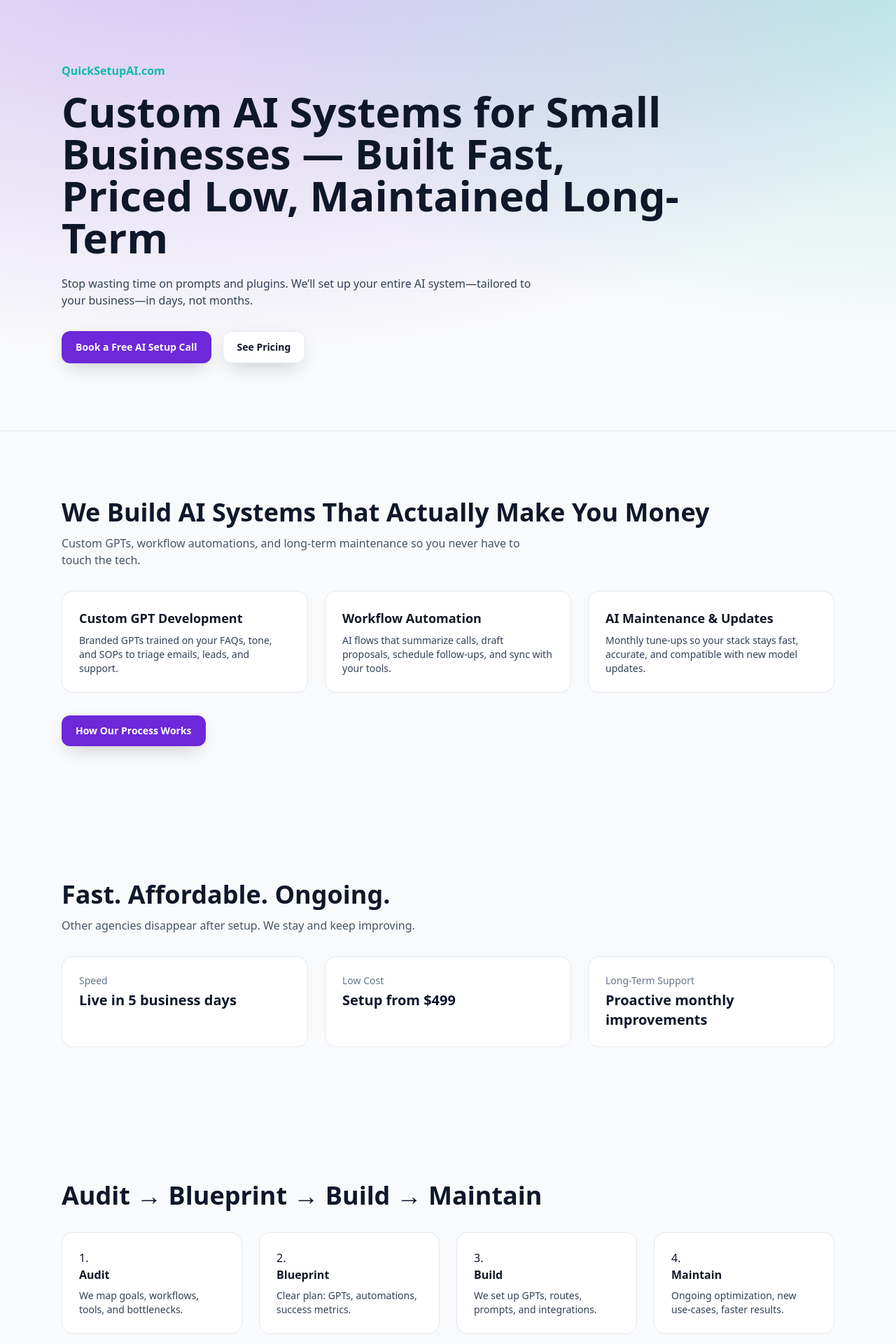
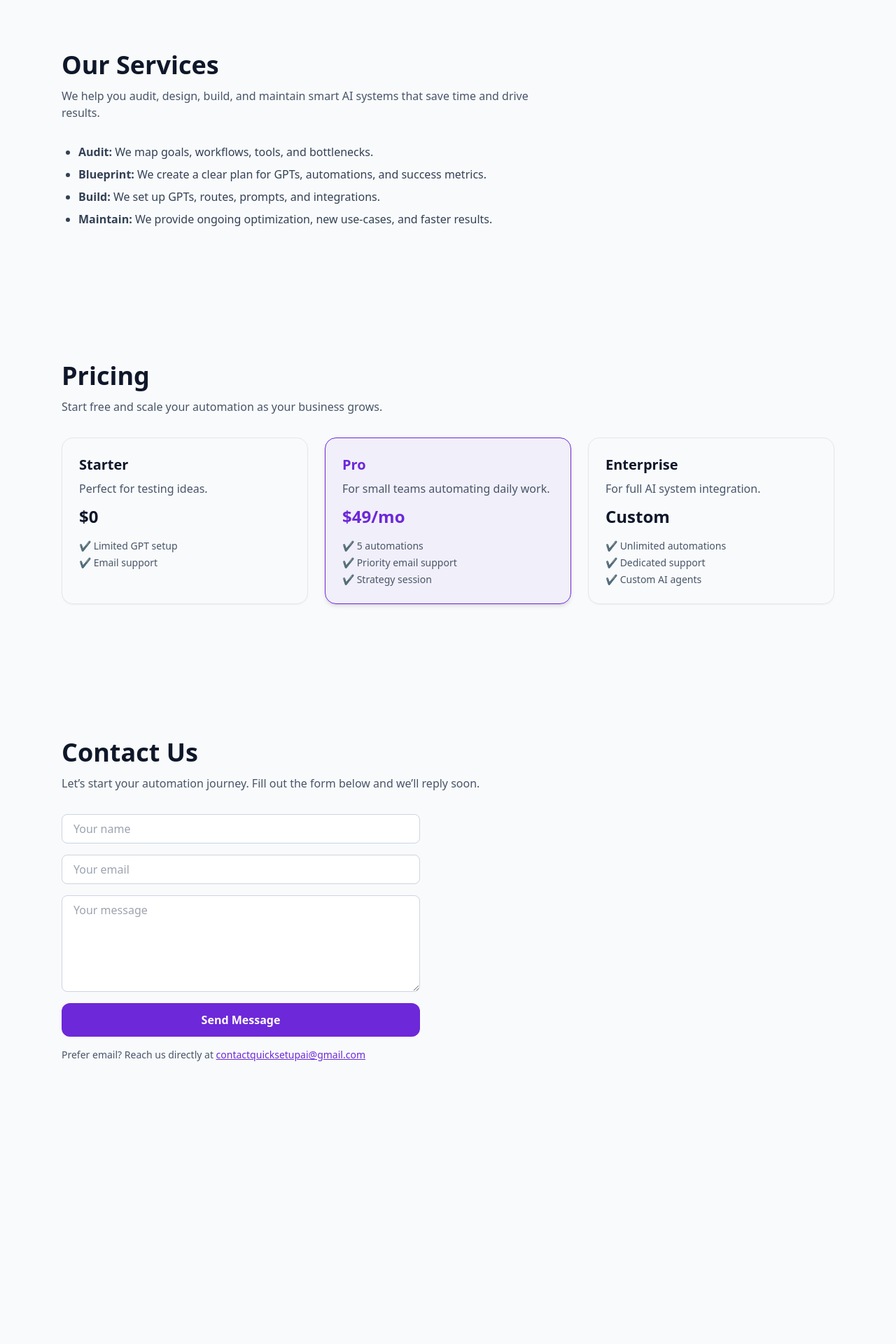
Before and after one commit to morganharris92-dev/quicksetupai, a Next.js app: page / in a window 1280 px wide. Shown: the part 80-2000 px from the top of the page at 70% size. After the commit the page ends 1693 px from the top, so only its background shows below. Built offline with nearby package versions, Linux system fonts and the light colour scheme.

Commit message:
Update page.tsx

```diff
--- a/app/page.tsx
+++ b/app/page.tsx
@@ -1,170 +1,111 @@
-import CTAButton from "@/components/CTAButton";
+// app/page.tsx
 import Section from "@/components/Section";
 
-export default function Home() {
+export default function Page() {
   return (
-    <main>
-      {/* HERO */}
-      <div className="gradient-hero border-b border-slate-200">
-        <div className="mx-auto max-w-6xl px-6 pt-20 pb-16 md:pt-28 md:pb-24">
-          <p className="text-teal font-semibold mb-4">QuickSetupAI.com</p>
-          <h1 className="text-3xl md:text-6xl font-extrabold text-midnight leading-tight max-w-4xl">
-            Custom AI Systems for Small Businesses — Built Fast, Priced Low, Maintained Long-Term
-          </h1>
-          <p className="mt-6 text-slate-700 max-w-2xl">
-            Stop wasting time on prompts and plugins. We’ll set up your entire AI system—tailored to your business—in days, not months.
-          </p>
-          <div className="mt-8 flex flex-wrap gap-4">
-            <CTAButton href="#contact">Book a Free AI Setup Call</CTAButton>
-            <CTAButton href="#pricing" variant="secondary">See Pricing</CTAButton>
-          </div>
-        </div>
-      </div>
-
-      {/* WHAT WE DO (SERVICES) */}
+    <>
+      {/* --- SERVICES --- */}
       <Section
         id="services"
-        title="We Build AI Systems That Actually Make You Money"
-        subtitle="Custom GPTs, workflow automations, and long-term maintenance so you never have to touch the tech."
+        title="Our Services"
+        subtitle="We help you audit, design, build, and maintain smart AI systems that save time and drive results."
+      >
+        <ul className="list-disc ml-6 space-y-2 text-slate-700">
+          <li><strong>Audit:</strong> We map goals, workflows, tools, and bottlenecks.</li>
+          <li><strong>Blueprint:</strong> We create a clear plan for GPTs, automations, and success metrics.</li>
+          <li><strong>Build:</strong> We set up GPTs, routes, prompts, and integrations.</li>
+          <li><strong>Maintain:</strong> We provide ongoing optimization, new use-cases, and faster results.</li>
+        </ul>
+      </Section>
+
+      {/* --- PRICING --- */}
+      <Section
+        id="pricing"
+        title="Pricing"
+        subtitle="Start free and scale your automation as your business grows."
       >
         <div className="grid md:grid-cols-3 gap-6">
-          <div className="rounded-2xl bg-white p-6 border border-slate-200">
-            <h3 className="font-semibold text-lg">Custom GPT Development</h3>
-            <p className="mt-2 text-sm text-slate-700">Branded GPTs trained on your FAQs, tone, and SOPs to triage emails, leads, and support.</p>
+          <div className="rounded-2xl border border-slate-200 p-6 shadow-sm hover:shadow-md transition">
+            <h3 className="text-xl font-semibold text-midnight mb-2">Starter</h3>
+            <p className="text-slate-600 mb-3">Perfect for testing ideas.</p>
+            <p className="font-bold text-2xl text-midnight mb-4">$0</p>
+            <ul className="text-slate-600 space-y-1 text-sm">
+              <li>✔ Limited GPT setup</li>
+              <li>✔ Email support</li>
+            </ul>
           </div>
-          <div className="rounded-2xl bg-white p-6 border border-slate-200">
-            <h3 className="font-semibold text-lg">Workflow Automation</h3>
-            <p className="mt-2 text-sm text-slate-700">AI flows that summarize calls, draft proposals, schedule follow-ups, and sync with your tools.</p>
+          <div className="rounded-2xl border border-violet p-6 shadow-md bg-violet/5 hover:bg-violet/10 transition">
+            <h3 className="text-xl font-semibold text-violet mb-2">Pro</h3>
+            <p className="text-slate-600 mb-3">For small teams automating daily work.</p>
+            <p className="font-bold text-2xl text-violet mb-4">$49/mo</p>
+            <ul className="text-slate-600 space-y-1 text-sm">
+              <li>✔ 5 automations</li>
+              <li>✔ Priority email support</li>
+              <li>✔ Strategy session</li>
+            </ul>
           </div>
-          <div className="rounded-2xl bg-white p-6 border border-slate-200">
-            <h3 className="font-semibold text-lg">AI Maintenance & Updates</h3>
-            <p className="mt-2 text-sm text-slate-700">Monthly tune-ups so your stack stays fast, accurate, and compatible with new model updates.</p>
-          </div>
-        </div>
-        <div className="mt-8"><CTAButton href="#process">How Our Process Works</CTAButton></div>
-      </Section>
-
-      {/* VALUE */}
-      <Section title="Fast. Affordable. Ongoing." subtitle="Other agencies disappear after setup. We stay and keep improving.">
-        <div className="grid md:grid-cols-3 gap-6">
-          <CardStat title="Speed" value="Live in 5 business days" />
-          <CardStat title="Low Cost" value="Setup from $499" />
-          <CardStat title="Long-Term Support" value="Proactive monthly improvements" />
-        </div>
-      </Section>
-
-      {/* PROCESS */}
-      <Section id="process" title="Audit → Blueprint → Build → Maintain">
-        <ol className="grid md:grid-cols-4 gap-6 list-decimal list-inside">
-          <li className="rounded-2xl bg-white p-6 border border-slate-200">
-            <h4 className="font-semibold">Audit</h4>
-            <p className="text-sm mt-2 text-slate-700">We map goals, workflows, tools, and bottlenecks.</p>
-          </li>
-          <li className="rounded-2xl bg-white p-6 border border-slate-200">
-            <h4 className="font-semibold">Blueprint</h4>
-            <p className="text-sm mt-2 text-slate-700">Clear plan: GPTs, automations, success metrics.</p>
-          </li>
-          <li className="rounded-2xl bg-white p-6 border border-slate-200">
-            <h4 className="font-semibold">Build</h4>
-            <p className="text-sm mt-2 text-slate-700">We set up GPTs, routes, prompts, and integrations.</p>
-          </li>
-          <li className="rounded-2xl bg-white p-6 border border-slate-200">
-            <h4 className="font-semibold">Maintain</h4>
-            <p className="text-sm mt-2 text-slate-700">Ongoing optimization, new use-cases, faster results.</p>
-          </li>
-        </ol>
-        <div className="mt-8"><CTAButton href="#contact">Book Your Free Audit Call</CTAButton></div>
-      </Section>
-
-      {/* PRICING */}
-      <Section id="pricing" title="Simple, Transparent Pricing">
-        <div className="grid md:grid-cols-3 gap-6">
-          <PriceCard name="Setup Package" price="$499 one-time" features={["Custom GPT","1–2 key automations","Documentation & onboarding"]} />
-          <PriceCard name="Monthly Maintenance" price="$79 / month" features={["Prompt tuning","Minor feature tweaks","Priority support"]} />
-          <PriceCard highlight name="Growth Plan" price="$699 setup + $99 / month" features={["Everything in Setup","Maintenance included","Quarterly roadmap"]} />
-        </div>
-        <div className="mt-8 flex gap-4"><CTAButton href="#contact">Get Started</CTAButton></div>
-      </Section>
-
-      {/* TESTIMONIALS */}
-      <Section title="Real Results from Real Businesses">
-        <div className="grid md:grid-cols-3 gap-6">
-          <Quote text="Automated 70% of our intake—saved ~15 hours/week." author="Megan L., Agency Owner" />
-          <Quote text="Customer email triage now runs itself. Huge time saver." author="Tom R., HVAC" />
-          <Quote text="Fast build, clean docs, ongoing tweaks. Worth it." author="Sara D., E-commerce" />
-        </div>
-      </Section>
-
-      {/* ABOUT */}
-      <Section title="Your AI Partner for the Long Run" subtitle="We make AI practical. We build systems that ship quickly, pay for themselves, and keep getting better.">
-        <p className="text-slate-700 max-w-3xl">Clear communication, clean hand-offs, and measurable results—without the jargon. Everything we create is designed to work, not just look smart.</p>
-      </Section>
-
-      {/* CTA / CONTACT */}
-      <Section id="contact" title="Your AI Setup Starts Here" subtitle="Book a free call and see how fast AI can start working for you.">
-        <div className="grid md:grid-cols-2 gap-8 items-start">
-          <div className="rounded-2xl bg-white p-6 border border-slate-200">
-            {/* Calendly Embed placeholder; swap with your embed when ready */}
-            <div className="aspect-video w-full rounded-xl bg-mist border border-slate-200 flex items-center justify-center text-slate-500">Add Calendly embed here</div>
-            <p className="mt-3 text-sm text-slate-600">Prefer email? hello@quicksetupai.com</p>
-          </div>
-
-          {/* UPDATED FORM (posts to your API instead of mailto) */}
-          <div className="rounded-2xl bg-white p-6 border border-slate-200">
-            <h3 className="font-semibold text-lg">Quick Contact</h3>
-            <p className="text-sm text-slate-700">Tell us your goal and we’ll reply with a quick plan.</p>
-            <form className="mt-4 grid gap-3" action="/api/contact" method="post">
-              {/* Honeypot field (hidden to humans; bots often fill it) */}
-              <input type="text" name="company" tabIndex={-1} autoComplete="off" className="hidden" />
-              <input required className="rounded-lg border border-slate-300 px-3 py-2" placeholder="Name" name="name" />
-              <input required type="email" className="rounded-lg border border-slate-300 px-3 py-2" placeholder="Email" name="email" />
-              <textarea required className="rounded-lg border border-slate-300 px-3 py-2" placeholder="What do you want to automate?" name="message" rows={4} />
-              <button className="rounded-xl bg-violet text-white px-5 py-3 font-semibold hover:opacity-90" type="submit">Send</button>
-            </form>
-            <p className="text-xs text-slate-500 mt-3">We’ll never share your info. Replies usually within 1 business day.</p>
+          <div className="rounded-2xl border border-slate-200 p-6 shadow-sm hover:shadow-md transition">
+            <h3 className="text-xl font-semibold text-midnight mb-2">Enterprise</h3>
+            <p className="text-slate-600 mb-3">For full AI system integration.</p>
+            <p className="font-bold text-2xl text-midnight mb-4">Custom</p>
+            <ul className="text-slate-600 space-y-1 text-sm">
+              <li>✔ Unlimited automations</li>
+              <li>✔ Dedicated support</li>
+              <li>✔ Custom AI agents</li>
+            </ul>
           </div>
         </div>
       </Section>
 
-      {/* FOOTER */}
-      <footer className="py-10 border-t border-slate-200">
-        <div className="mx-auto max-w-6xl px-6 flex flex-col md:flex-row items-center justify-between gap-3 text-sm text-slate-600">
-          <p>© {new Date().getFullYear()} QuickSetupAI — All Rights Reserved</p>
-          <p>Custom AI systems for small businesses — built fast, priced low, maintained long-term.</p>
-        </div>
-      </footer>
-    </main>
+      {/* --- CONTACT --- */}
+      <Section
+        id="contact"
+        title="Contact Us"
+        subtitle="Let’s start your automation journey. Fill out the form below and we’ll reply soon."
+      >
+        <form
+          className="mt-6 grid gap-4 max-w-lg"
+          action="/api/contact"
+          method="post"
+        >
+          <input
+            required
+            className="rounded-lg border border-slate-300 px-4 py-2 focus:ring-2 focus:ring-violet focus:outline-none"
+            placeholder="Your name"
+            name="name"
+          />
+          <input
+            required
+            type="email"
+            className="rounded-lg border border-slate-300 px-4 py-2 focus:ring-2 focus:ring-violet focus:outline-none"
+            placeholder="Your email"
+            name="email"
+          />
+          <textarea
+            required
+            className="rounded-lg border border-slate-300 px-4 py-2 focus:ring-2 focus:ring-violet focus:outline-none"
+            placeholder="Your message"
+            name="message"
+            rows={5}
+          />
+          <button
+            className="rounded-xl bg-violet text-white px-6 py-3 font-semibold hover:opacity-90 transition"
+            type="submit"
+          >
+            Send Message
+          </button>
+        </form>
+
+        <p className="mt-4 text-slate-600 text-sm">
+          Prefer email? Reach us directly at{" "}
+          <a
+            href="mailto:contactquicksetupai@gmail.com"
+            className="text-violet underline hover:no-underline"
+          >
+            contactquicksetupai@gmail.com
+          </a>
+        </p>
+      </Section>
+    </>
   );
 }
-
-function CardStat({ title, value }: { title: string; value: string }) {
-  return (
-    <div className="rounded-2xl bg-white p-6 border border-slate-200">
-      <p className="text-sm text-slate-500">{title}</p>
-      <p className="mt-1 text-xl font-semibold text-midnight">{value}</p>
-    </div>
-  );
-}
-
-function PriceCard({ name, price, features, highlight }: { name: string; price: string; features: string[]; highlight?: boolean; }) {
-  return (
-    <div className={`rounded-2xl p-6 border ${highlight ? "border-violet" : "border-slate-200"} bg-white relative`}>
-      {highlight && <span className="absolute -top-3 right-6 bg-violet text-white text-xs px-2 py-1 rounded-md">Popular</span>}
-      <h3 className="font-semibold text-lg">{name}</h3>
-      <p className="mt-1 text-2xl font-extrabold text-midnight">{price}</p>
-      <ul className="mt-4 space-y-2 text-sm text-slate-700">
-        {features.map((f, i) => <li key={i}>• {f}</li>)}
-      </ul>
-      <div className="mt-6"><CTAButton href="#contact">Choose Plan</CTAButton></div>
-    </div>
-  );
-}
-
-function Quote({ text, author }: { text: string; author: string }) {
-  return (
-    <blockquote className="rounded-2xl bg-white p-6 border border-slate-200 text-slate-800">
-      <p>“{text}”</p>
-      <footer className="mt-3 text-sm text-slate-500">— {author}</footer>
-    </blockquote>
-  );
-}
```
